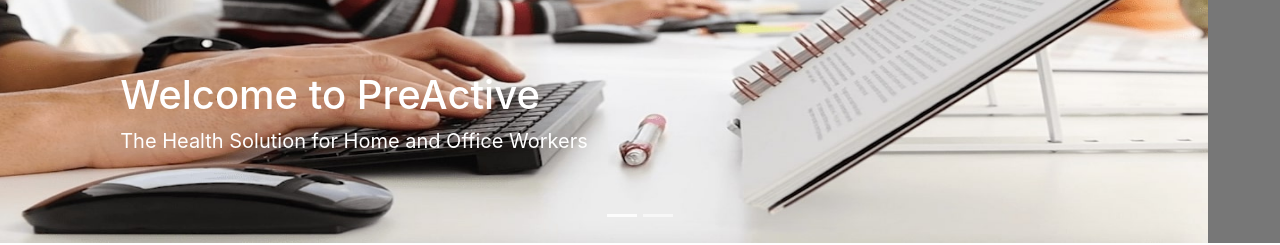
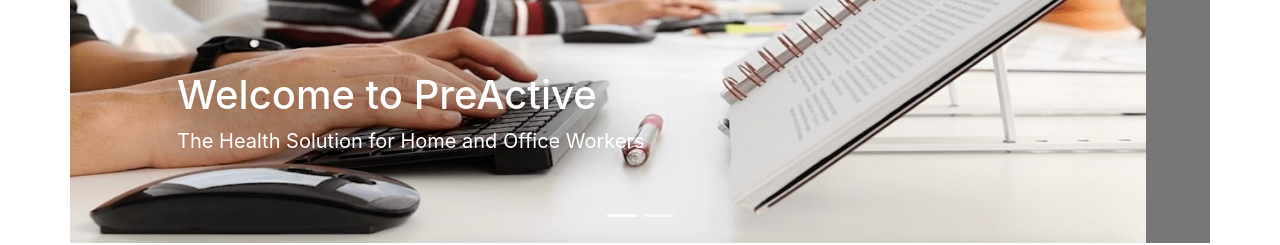
Before and after one commit to pipa/preactive, a website: page index.html in a window 1280 px wide. Shown: the part 269-514 px from the top of the page. Drawn offline with nearby package versions, Linux system fonts and the light colour scheme.

Commit message:
align center the carousel and add logo as png

```diff
--- a/index.html
+++ b/index.html
@@ -17,17 +17,16 @@
   </head>
   <body>
     <main id="main" role="main">
-      <div id="myCarousel" class="carousel slide" data-ride="carousel">
+      <div id="myCarousel" class="container-xl carousel slide" data-ride="carousel">
         <ol class="carousel-indicators">
           <li data-target="#myCarousel" data-slide-to="0" class="active"></li>
           <li data-target="#myCarousel" data-slide-to="1"></li>
         </ol>
         <div class="carousel-inner">
-          <div class="carousel-item active">
+          <div class="carousel-item active" data-interval="6000">
             <img
               src="images/slider-1.jpg"
               class="bd-placeholder-img"
-              width="100%"
               height="100%"
               alt=""
             >
@@ -40,7 +39,7 @@
               </div>
             </div>
           </div>
-          <div class="carousel-item">
+          <div class="carousel-item" data-interval="6000">
             <svg
               class="bd-placeholder-img"
               width="100%"
@@ -60,7 +59,7 @@
                 </p>
                 <p>
                   <button class="btn btn-lg btn-primary scroll-to" role="button" data-scroll-to="#contact-row">
-                    Learn more
+                    Contact Us
                   </button>
                 </p>
               </div>
@@ -88,7 +87,6 @@
       </div>
 
       <div class="container marketing">
-        <!-- Three columns of text below the carousel -->
         <div class="row">
           <div class="col-lg-4">
             <img
@@ -228,7 +226,7 @@
           </div>
           <div class="col-md-5 order-md-1 d-flex justify-content-center align-items-center">
             <img
-              src="images/preactive-logo.svg"
+              src="images/preactive-logo.png"
               class="d-none d-sm-block contact-logo"
               alt="Pre-Active"
             >
@@ -239,7 +237,6 @@
 
       </div>
 
-      <!-- FOOTER -->
       <footer class="container">
         <p class="float-right"><a href="#" class="scroll-to" data-scroll-to="#main">Back to top</a></p>
         <p>
--- a/styles/carousel.css
+++ b/styles/carousel.css
@@ -15,11 +15,13 @@
 /* Carousel base class */
 .carousel {
   margin-bottom: 4rem;
+  padding: 0;
 }
 /* Since positioning the image, we need to help out the caption */
 .carousel-caption {
   bottom: 3rem;
   z-index: 10;
+  text-shadow: 0px 0px 40px #222;
 }
 
 /* Declare heights because of positioning of img element */
@@ -29,9 +31,10 @@
 .carousel-item > img {
   position: absolute;
   top: 0;
-  left: 0;
+  left: 50%;
   min-width: 100%;
   height: 32rem;
+  transform: translateX(-50%);
 }
 
 
```
Also changed, not shown: README.md, images/preactive-logo.png (added).
